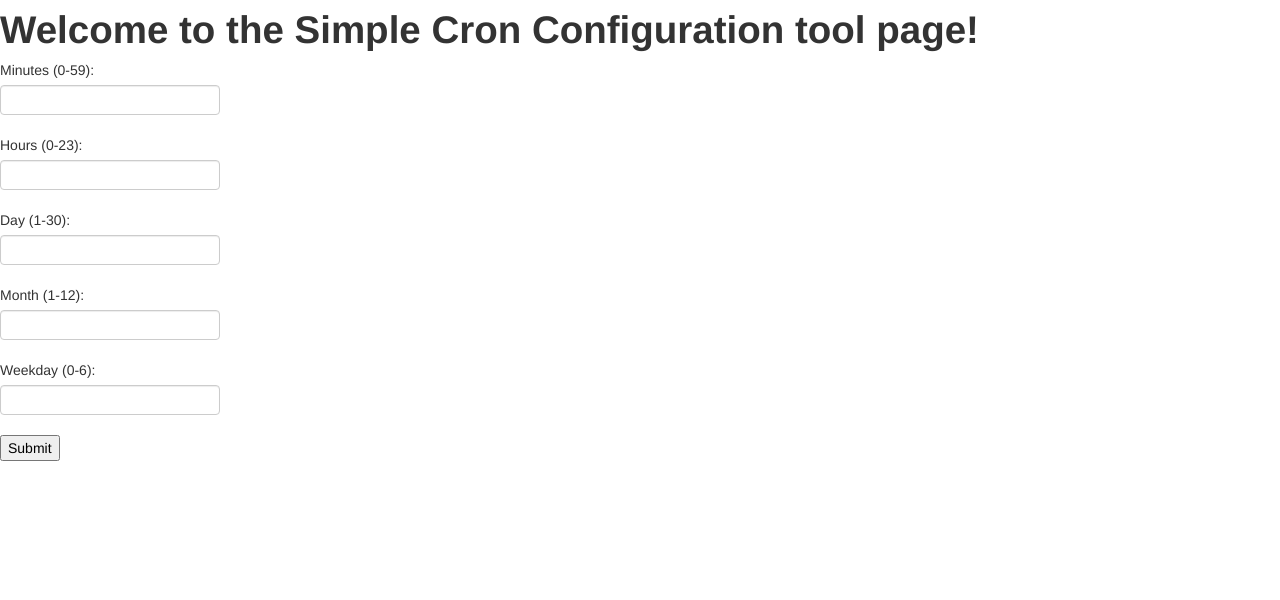
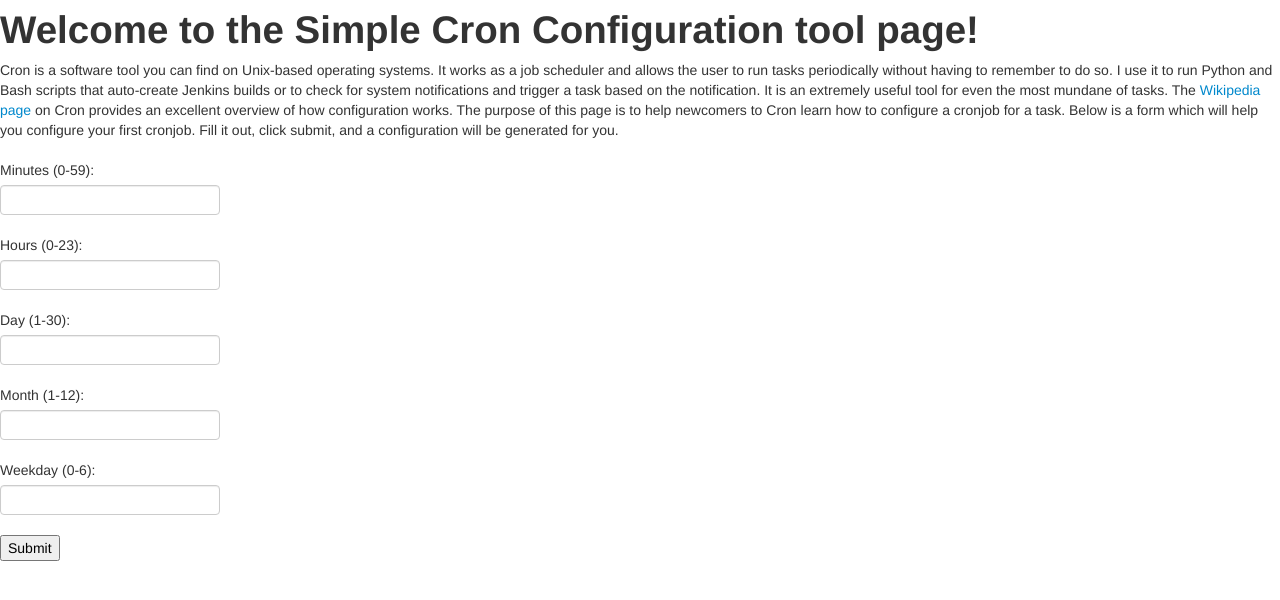
Before and after one commit to seanmckaybeck/cron_app, a Flask app: page / in a window 1280 px wide. Shown: the top 600 px of the page. Run offline with Flask 2, Linux system fonts and the light colour scheme; some libraries are stand-ins or nearby versions.

Commit message:
added explanation text to index.html

```diff
--- a/templates/index.html
+++ b/templates/index.html
@@ -1,6 +1,17 @@
 {% extends "base.html" %}
 {% block content %}
 <h1>Welcome to the Simple Cron Configuration tool page!</h1>
+
+Cron is a software tool you can find on Unix-based operating systems.
+It works as a job scheduler and allows the user to run tasks periodically without having to remember to do so.
+I use it to run Python and Bash scripts that auto-create Jenkins builds or to check for system notifications and trigger a task based on the notification.
+It is an extremely useful tool for even the most mundane of tasks.
+The <a href="https://en.wikipedia.org/wiki/Cron">Wikipedia page</a> on Cron provides an excellent overview of how configuration works.
+
+The purpose of this page is to help newcomers to Cron learn how to configure a cronjob for a task.
+Below is a form which will help you configure your first cronjob.
+Fill it out, click submit, and a configuration will be generated for you.
+<br/><br/>
 
 <form action="" method="post" name="config">
     {{form.hidden_tag()}}
```
